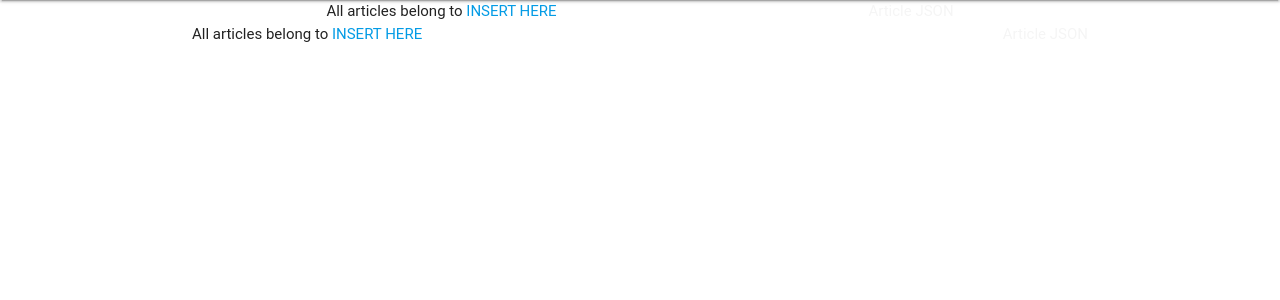
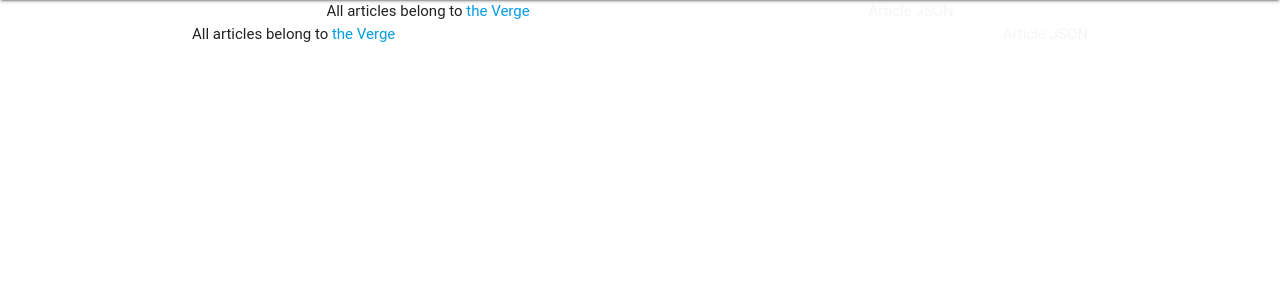
Before and after one commit to deltabear/NewsScraper, a Node server app: template public/views/partials/footer.handlebars in a window 1280 px wide. Shown: the part 64-364 px from the top of the page. Run offline with Node 20, Linux system fonts and the light colour scheme; the template is opened without the code that fills it, so the values that code supplies are empty; some libraries are stand-ins or nearby versions; some web fonts are replaced.

Commit message:
Changed site code scrapes to the verge

```diff
--- a/public/views/partials/footer.handlebars
+++ b/public/views/partials/footer.handlebars
@@ -1,7 +1,7 @@
 <footer class="topnav">
     <div class="footer-copyright">
         <div class="container">
-            All articles belong to <a href='#' target="_blank">INSERT HERE</a>
+            All articles belong to <a href='https://www.theverge.com' target="_blank">the Verge</a>
             <a class="grey-text text-lighten-4 right" href="/articles-json">Article JSON</a>
         </div>
     </div>
```
